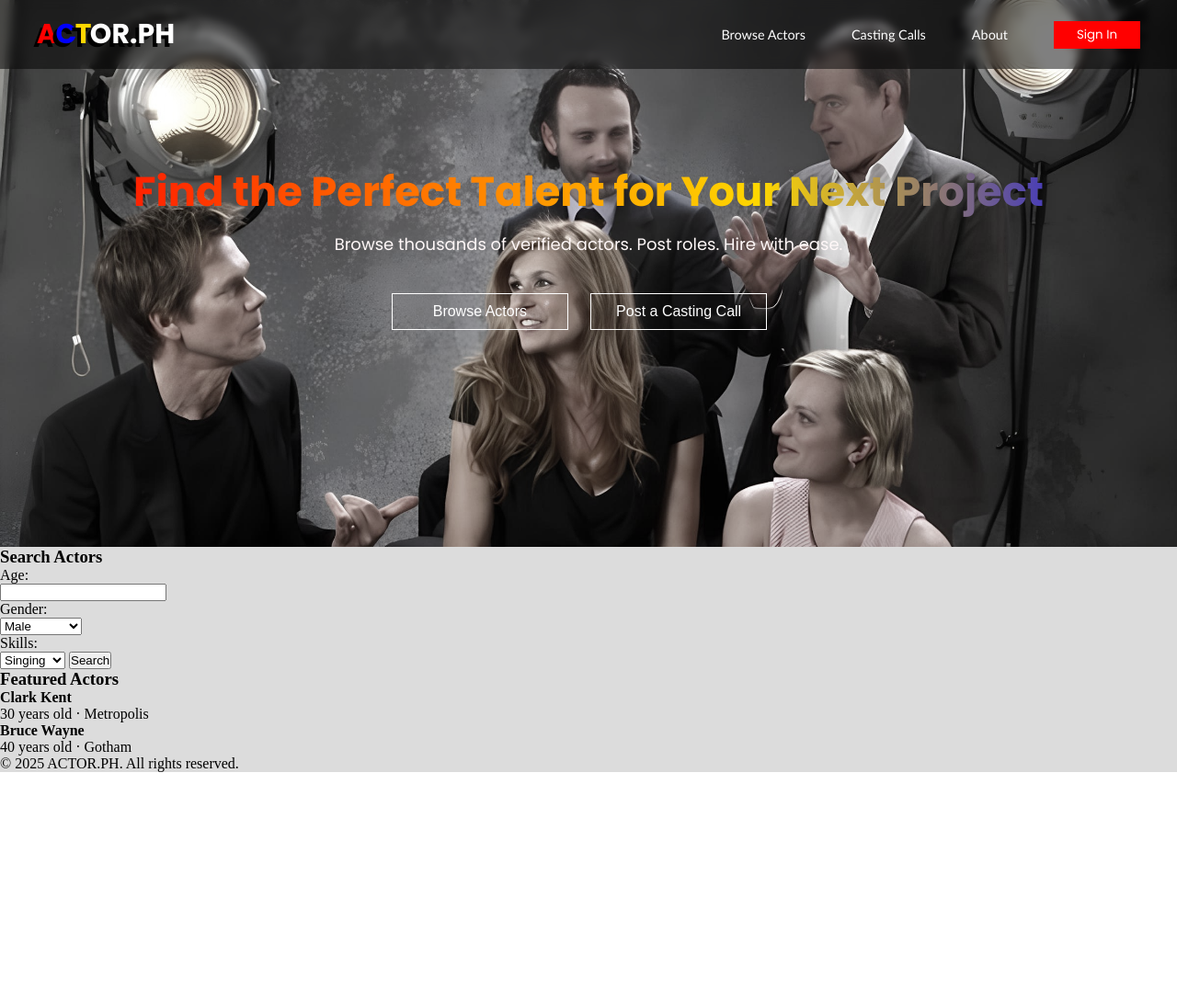
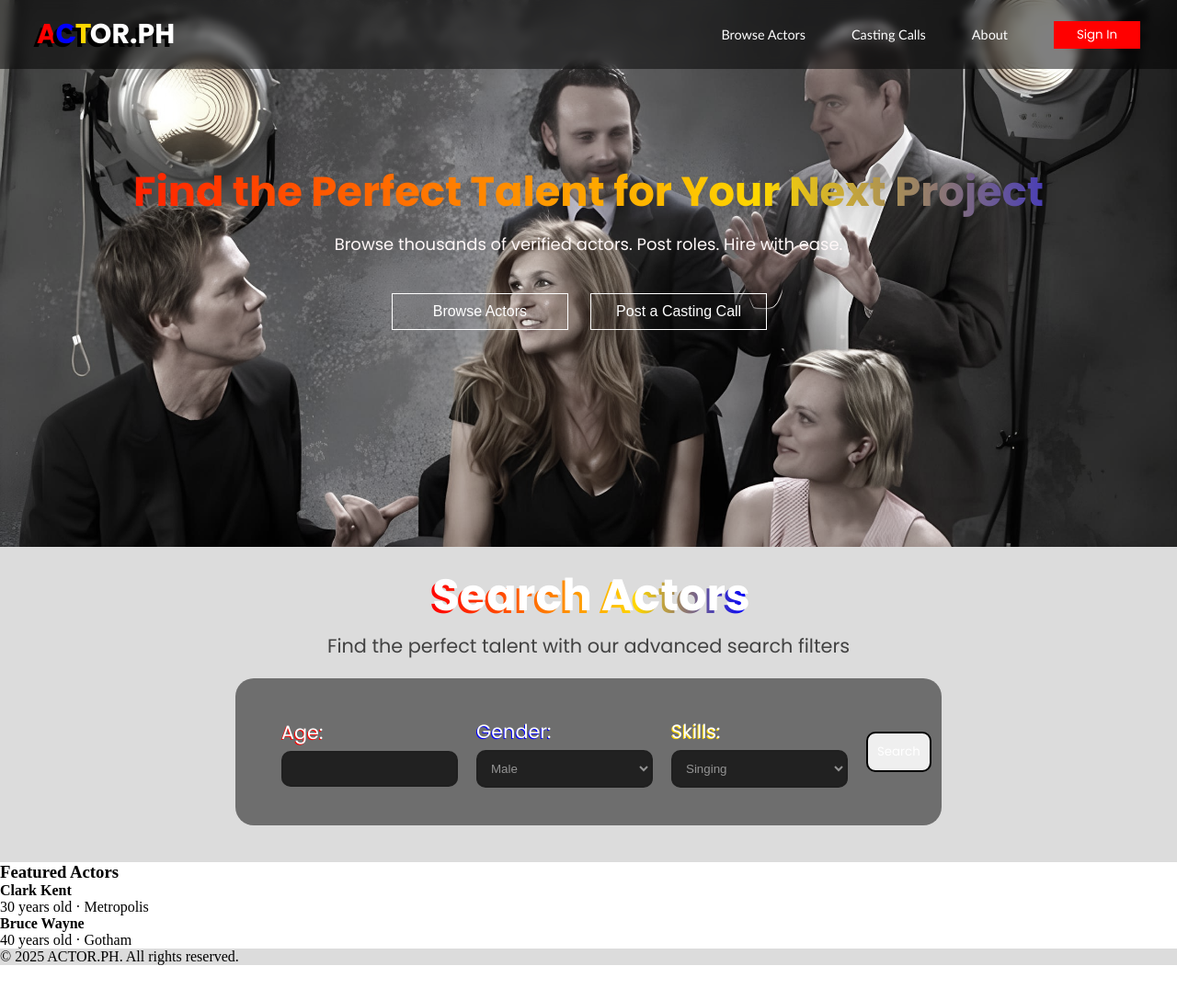
Before and after one commit to VMQ30/IntegrativeProgramming, a plain HTML site: page Actor-PH/Actor-PH.html in a window 1280 px wide. Shown: the top 1088 px of the page at 92% size. After the commit the page ends 1050 px from the top, so only its background shows below. Drawn offline with Linux system fonts and the light colour scheme.

Commit message:
added styling to the filter part

```diff
--- a/Actor-PH/Actor-PH.html
+++ b/Actor-PH/Actor-PH.html
@@ -38,23 +38,30 @@
     <div class = 'search-actors'>
       <h3>Search Actors</h3>
 
+      <p>Find the perfect talent with our advanced search filters</p>
       <div class = 'filters'>
-        <p>Age: </p>
-        <input type = 'input'>
+        <div>
+          <p class = 'age'>Age: </p>
+          <input type = 'input' class = 'age-input'>
+        </div>
 
-        <p>Gender: </p>
-        <select>
+        <div>
+          <p class = 'gender'>Gender: </p>
+          <select class = 'gender-input'>
             <option>Male</option>
             <option>Female</option>
             <option>Non-Binary</option>
           </select>
+        </div>
 
-        <p>Skills: </p>
-        <select>
+        <div>
+          <p class = 'skills'>Skills: </p>
+          <select class = 'skills-input'>
             <option>Singing</option>
             <option>Dancing</option>
             <option>Acting</option>
           </select>
+        </div>
 
         <button>Search</button>
       </div>
--- a/Actor-PH/style.css
+++ b/Actor-PH/style.css
@@ -16,14 +16,8 @@
   box-sizing: border-box;
 }
 
-html{
-  height: 200vh;
-}
-
 body {
   margin: 0;
-  /* min-height: 100vh;
-  position: relative; */
 }
 
 body::before {
@@ -100,20 +94,6 @@ nav button{
   cursor: pointer;
 }
 
-nav button::before{
-  position: relative;
-  background-image: linear-gradient(90deg,  red 0%, gold 65%, blue 100%);
-}
-
-section,
-.actors{
-  background-color: gainsboro;
-}
-
-footer{
-  background-color: gainsboro;
-}
-
 .hero {
   background-color: transparent;
   color: rgb(255, 248, 248);
@@ -159,3 +139,154 @@ footer{
   background-position: bottom;
   border: #007BFF 1px solid;
 }
+
+section{
+  background-color: gainsboro;
+}
+
+.search-actors{
+  padding: 20px;
+  display: flex;
+  align-items: center;
+  justify-content: center;
+  flex-direction: column;
+  position: relative;
+  z-index: 0;
+}
+
+.search-actors h3{
+  font-family: 'Poppins-Bold';
+  font-size: 3em;
+  font-weight: 900;
+  text-shadow: 3px -3px 0 rgb(255, 255, 255);
+  background-image:linear-gradient(90deg,  red 0%, gold 65%, blue 100%);
+  background-clip: text;
+  -webkit-text-fill-color: transparent;
+}
+
+.search-actors p{
+  font-size: 1.3em;
+  font-family: 'Poppins';
+  color:rgba(0, 0, 0, 0.7);
+
+}
+
+.filters{
+  margin: 20px 0;
+  display: flex;
+  align-items: center;
+  justify-content: space-between;
+  gap: 20px;
+  background-color:rgb(0, 0, 0, 0.5);
+  padding: 20px 50px;
+  width: 60vw;
+  height: 20vh;
+  border-radius: 20px;
+  transition: 0.3s ease-in-out;
+  position:relative;
+}
+
+@property --angle{
+  syntax: "<angle>";
+  initial-value: 0deg;
+  inherits: false;
+}
+
+.filters:hover::before{
+  content: '';
+  position: absolute;
+  height: 100%;
+  width: 100%;
+  background: #007BFF;
+  top: 50%;
+  left: 50%;
+  z-index: -1;
+  transform: translate(-50%, -50%);
+  padding: 5px;
+  border-radius: 20px;
+  background-image: conic-gradient(from var(--angle), red, gold, blue, red);
+  animation: 3s spin linear infinite;
+}
+
+.filters:hover::after{
+  content: '';
+  position: absolute;
+  height: 100%;
+  width: 100%;
+  background: #007BFF;
+  top: 50%;
+  left: 50%;
+  z-index: -1;
+  transform: translate(-50%, -50%);
+  padding: 5px;
+  border-radius: 20px;
+  background-image: conic-gradient(from var(--angle), red, gold, blue, red);
+  animation: 3s spin linear infinite;
+}
+
+@keyframes spin{
+  from{
+    --angle: 0deg;
+  }
+  to{
+    --angle: 360deg;
+  }
+}
+
+.filters::after{
+  filter:blur(1.5rem);
+  opacity: 0.5;
+}
+
+.filters:hover{
+  background-color: rgb(0, 0, 0, 0.75);
+}
+
+.filters div select,
+.filters div input{
+  background-color: rgba(0, 0, 0, 0.7);
+  border: 2px solid rgba(32, 32, 32, 0.801);
+  padding: 10px;
+  width: 15vw;
+  color: rgb(147, 147, 147);
+  border-radius: 10px;
+  margin-top: 5px;
+}
+
+.filters div select:focus{
+  border: 2px solid white;
+}
+
+.search-actors .filters div .age{
+  color: white;
+  text-shadow: -1px 1px 0 red;
+}
+
+.search-actors .filters div .gender{
+  color: white;
+  text-shadow: -1px 1px 0 blue;
+}
+
+.search-actors .filters div .skills{
+  color: white;
+  text-shadow: -1px 1px 0 gold;
+}
+
+.search-actors .filters div .age-input{
+  caret-color: white;
+}
+
+.search-actors .filters button{
+  cursor: pointer;
+  color: white;
+  font-family: 'Poppins';
+  border: 2px solid black;
+  padding: 10px;
+  width: 10vw;
+  border-radius: 10px;
+  /* background-image: linear-gradient(90deg,  red 0%, gold 50%, blue 100%); */
+}
+
+footer{
+  background-color: gainsboro;
+}
```
Lines whose indentation alone changed are shown as unchanged.
